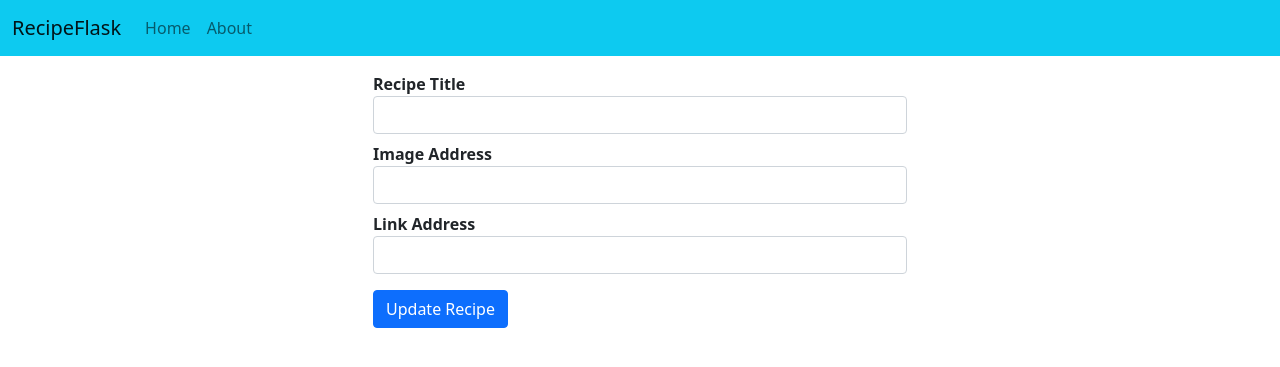
After one commit to ShrikarKhare/RecipeFlask, a Flask app: template templates/edit_recipe.html in a window 1280 px wide. The commit adds this page. Shown: the top 367 px of the page. Run offline with Flask 2, Linux system fonts and the light colour scheme; the template is opened without the code that fills it: values that come from a table or form of the project are taken from there, others are empty; some libraries are stand-ins or nearby versions.

Commit message:
edit button needs fixing

```diff
--- a/api.py
+++ b/api.py
@@ -1,8 +1,11 @@
 from socket import create_connection
 from flask import Flask, render_template, request, redirect,url_for,abort
+from wtforms import Form, StringField, validators
 import sqlite3
 from sqlite3 import Error
 app = Flask(__name__)
+
+
 recipes = [
         {
             "title": "BBQ Sweet and Sour Chicken Wings",
@@ -18,17 +21,18 @@ recipes = [
 def create_connection(path):
     connection = None
     try:
-        connection = sqlite3.connect(path)
+        connection = sqlite3.connect(path, check_same_thread=False)
         print("Connection to SQLite DB successful")
     except Error as e:
         print(f"The error '{e}' occurred")
 
     return connection
-def execute_query(connection, query, optional = 0):
-    cursor = connection.cursor()
-    # print(query)
+def execute_query(connection, query, values = ()):
     try:
-        cursor.execute(query)
+        if len(values) > 0:
+            connection.execute(query, values)
+        else:
+            connection.execute(query)
         connection.commit()
         print("Query executed successfully")
     except Error as e:
@@ -42,20 +46,76 @@ CREATE TABLE IF NOT EXISTS recipes (
   link INTEGER NOT NULL
 );
 """
+def execute_read_query(connection, query, values = ()):
+    cursor = connection.cursor()
+    result = None
+    print(values)
+    try:
+        if len(values) > 0:
+            cursor.execute(query)
+        else:
+            cursor.execute(query)
+        result = cursor.fetchall()
+        return result
+    except Error as e:
+        print(f"The error '{e}' occurred")
+
+class CreateRecipeForm(Form):
+    title = StringField('Recipe Title', [validators.Length(min=4, max=50)])
+    image = StringField('Image Address', [validators.Length(min=10)])
+    link = StringField('Link Address', [validators.Length(min=10)])
 
 @app.route('/')
 def home():
 
-    return render_template("home.html", recipes=recipes)
+    fetch_query = ''' SELECT * FROM recipes'''
+    allrecipes = execute_read_query(conn, fetch_query)
+
+    return render_template("home.html", recipes=allrecipes)
 
 @app.route('/about/')
 def about():
     return render_template("about.html")
+@app.route('/recipe/delete/<id>/', methods=['POST'])
+
+def delete_recipe(id):
+    delete_query = '''DELETE FROM recipes WHERE id = ?'''
+    execute_query(conn,delete_query,id)
+    return redirect(url_for('home'))
 
 @app.route('/recipe/', methods=['POST', 'GET'])
 def create_recipe():
-    form = request.form
-    return redirect(url_for('home'))
+    form = CreateRecipeForm() #instantiate the form to send when the request.method != POST
+    if request.method == 'POST':
+        form = CreateRecipeForm(request.form)
+        if form.validate():
+            title = form.title.data #access the form data
+            image = form.image.data
+            link = form.link.data
+            insert_recipe = '''INSERT INTO recipes (title, image, link) VALUES (?,?,?)'''
+            data = (title, image, link)
+            execute_query(conn, insert_recipe, data)
+            return redirect(url_for('home'))
+    return render_template('add_recipe.html', form=form) # return the form to the template
+
+@app.route('/recipe/<id>', methods=['POST', 'GET'])
+def edit_recipe(id):
+    form = CreateRecipeForm()
+    if request.method == 'POST':
+        form = CreateRecipeForm(request.form)
+        if form.validate():
+            title = form.title.data
+            image = form.image.data
+            link = form.link.data
+            update_query = '''UPDATE recipes set title=?, image=?, link=?'''
+            data = (title, image, link)
+            execute_query(conn, update_query, data)
+            return redirect(url_for('home'))
+    recipe = execute_read_query(
+        conn, '''SELECT * FROM recipes WHERE id=?''', (id))
+
+    form = CreateRecipeForm(link=recipe[0][3], title=recipe[0][1], image=recipe[0][2])
+    return render_template('edit_recipe.html', form=form, id=id)
 
 if __name__ == '__main__':
   conn = create_connection('recipes.db')
--- /dev/null
+++ b/templates/_formhelpers.html
@@ -0,0 +1,12 @@
+{% macro render_field(field) %}
+  <dt>{{ field.label }}
+  <dd>{{ field(**kwargs)|safe }}
+  {% if field.errors %}
+    <div class="errors my-2">
+    {% for error in field.errors %}
+      <p>{{ error }}</p>
+    {% endfor %}
+    </ul>
+  {% endif %}
+  </dd>
+{% endmacro %}
--- /dev/null
+++ b/templates/edit_recipe.html
@@ -0,0 +1,16 @@
+{% extends "layout.html" %}
+{% set active_page = "Update Recipe" %}
+{% block title %}RecipeFlask{% endblock %}
+{% from "_formhelpers.html" import render_field %}
+{% block content %}
+<div class="container w-50 mt-3">
+    <form method="post">
+      <dl>
+        {{ render_field(form.title, class="form-control") }}
+        {{ render_field(form.image, class="form-control") }}
+        {{ render_field(form.link, class="form-control") }}
+      </dl>
+      <button class="btn btn-primary" type=submit >Update Recipe</button>
+    </form>
+  </div>
+{% endblock %}
```
Also changed, not shown: templates/add_recipe.html (added, +16 -0 lines), templates/home.html (+10 -6 lines), recipes.db.
